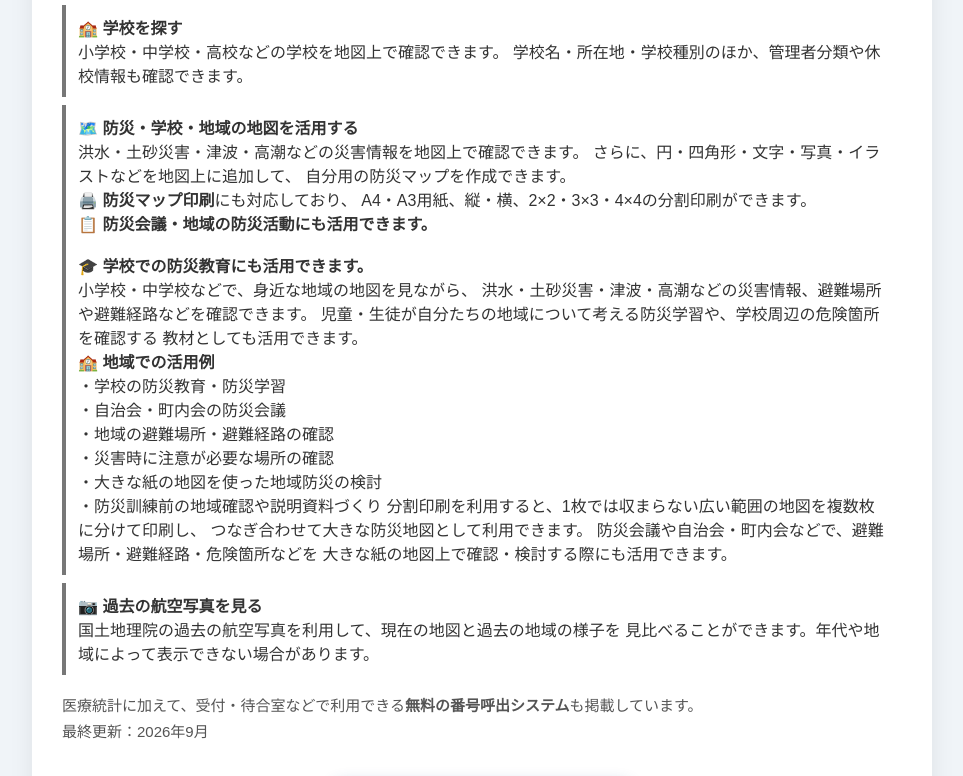
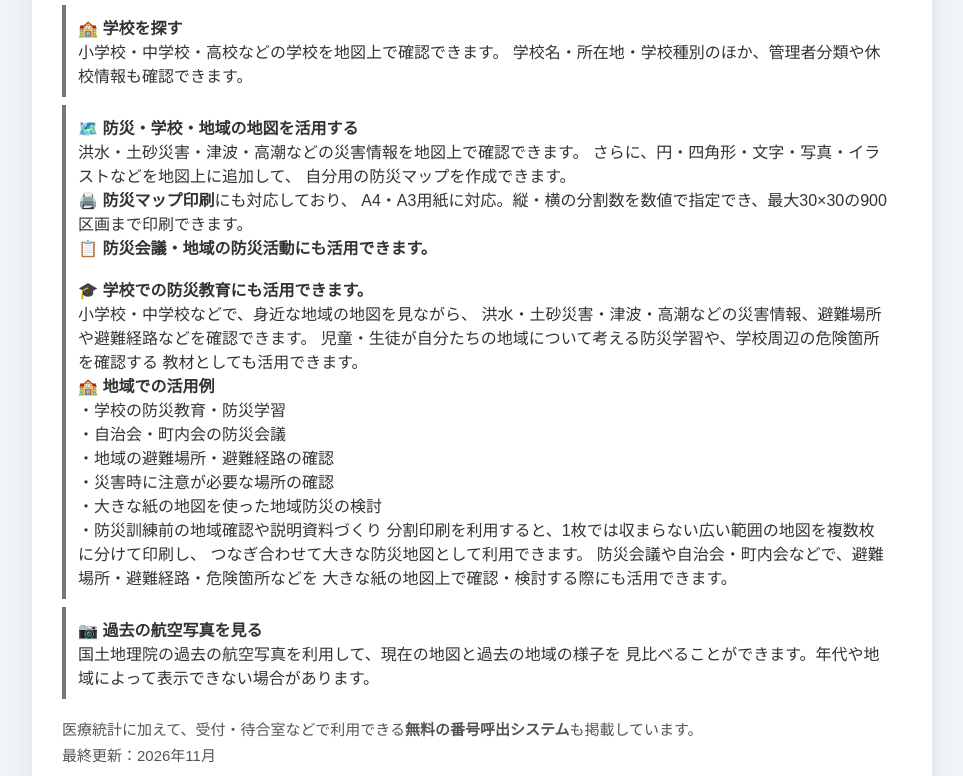
Before and after one commit to hmc48/hmc48.github.io, a plain HTML site: page index.html in a window 1280 px wide. Shown: the part 539-1315 px from the top of the page, without its empty margins (158-1121 px from the left). Drawn offline with Linux system fonts and the light colour scheme.

Commit message:
Add files via upload

```diff
--- a/index.html
+++ b/index.html
@@ -347,7 +347,7 @@
                     さらに、円・四角形・文字・写真・イラストなどを地図上に追加して、
                     自分用の防災マップを作成できます。<br>
                     <strong>🖨️ 防災マップ印刷</strong>にも対応しており、
-                    A4・A3用紙、縦・横、2×2・3×3・4×4の分割印刷ができます。
+                    A4・A3用紙に対応。縦・横の分割数を数値で指定でき、最大30×30の900区画まで印刷できます。
                 <br>
 <strong>📋 防災会議・地域の防災活動にも活用できます。</strong><br><br>
 <strong>🎓 学校での防災教育にも活用できます。</strong><br>
@@ -374,7 +374,7 @@
                 </div>
             </div>
 
-            <p class="info-text">医療統計に加えて、受付・待合室などで利用できる<strong>無料の番号呼出システム</strong>も掲載しています。<br>最終更新：2026年9月</p>
+            <p class="info-text">医療統計に加えて、受付・待合室などで利用できる<strong>無料の番号呼出システム</strong>も掲載しています。<br>最終更新：2026年11月</p>
 
             <button type="button" class="btn-action" onclick="showPage('search')" style="max-width:300px; margin-top:20px;">都道府県から地図を探す</button>
         </div>
@@ -744,7 +744,7 @@
                    また、回答に日数がかかる場合がございますので予めご了承願います。</p>
                 <p>制作者名：Mana48FanClub<br>
                    メールアドレス：mana48.hmc.club001@ymail.ne.jp<br>
-                   最終更新日：2026年2月</p>
+                   最終更新日：2026年11月</p>
             </div>
         </div>
         </section>
```
